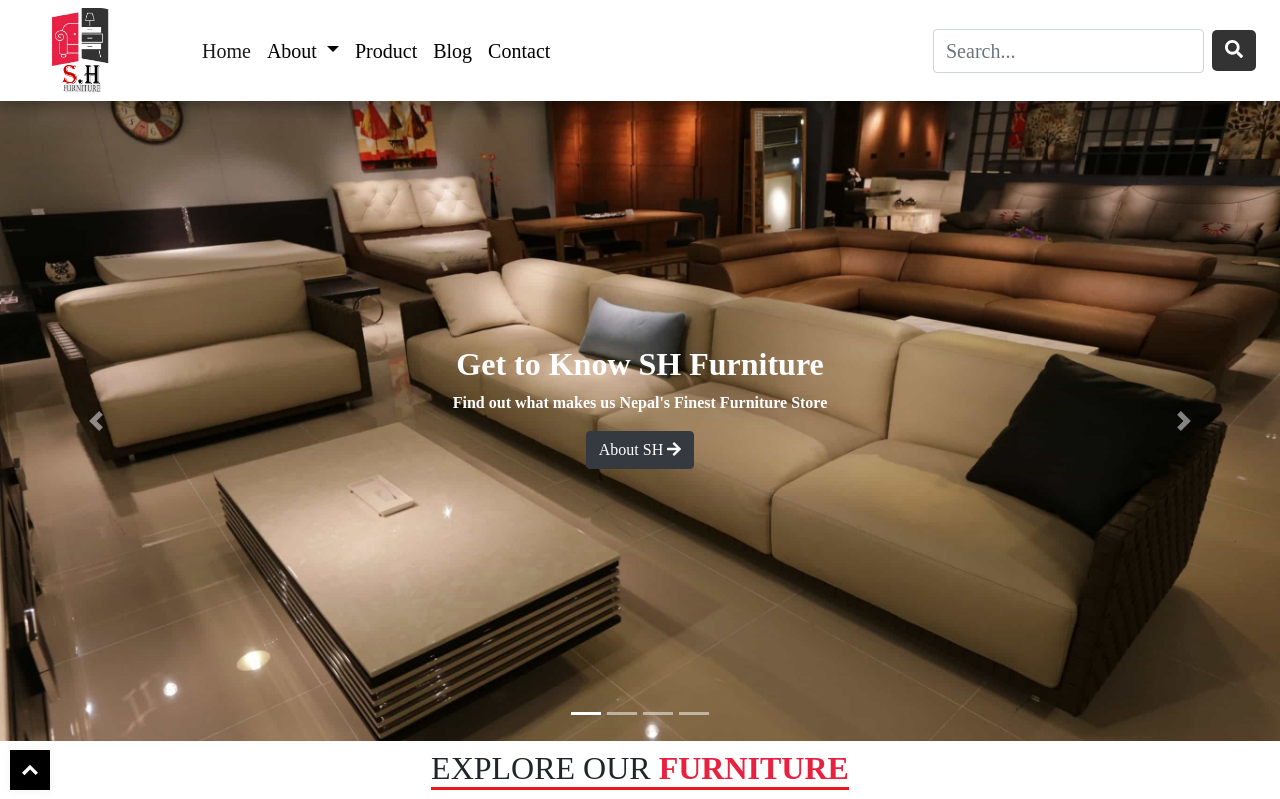
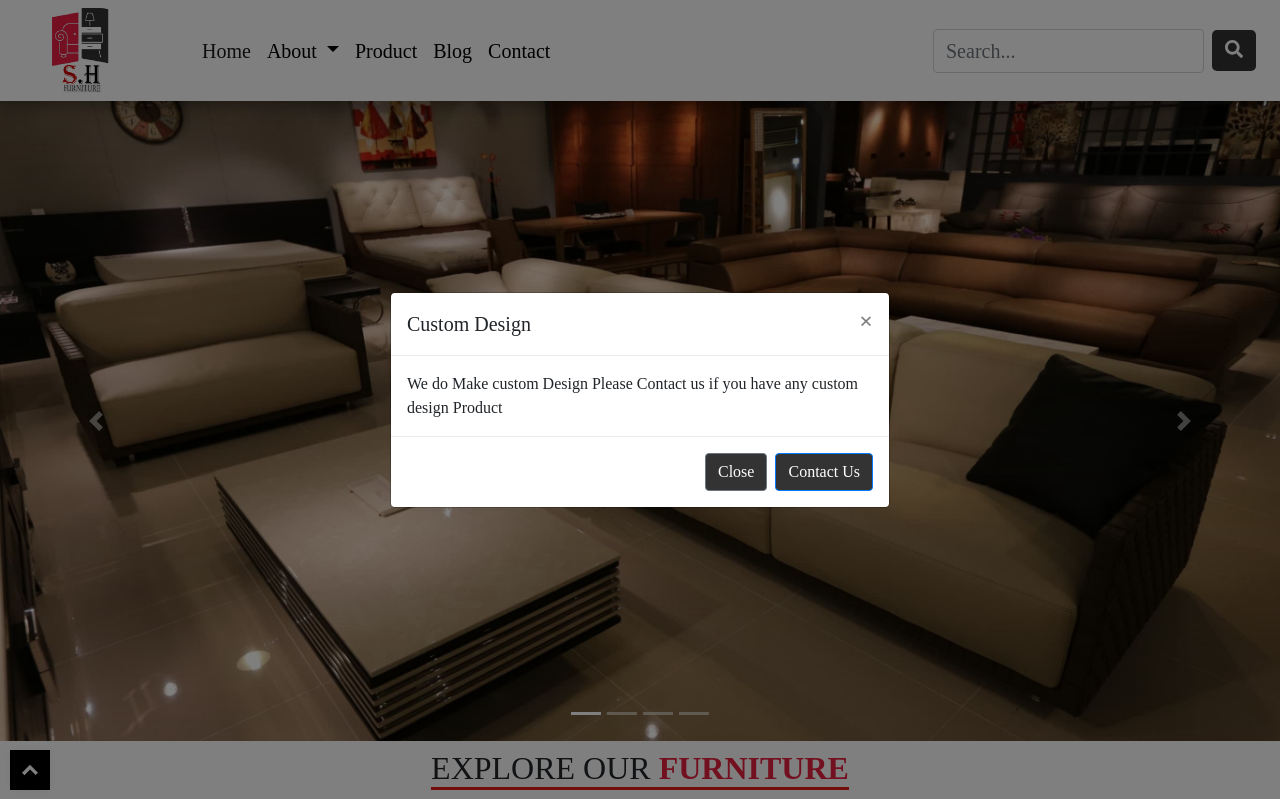
Before and after one commit to pujanrajrai/shf, a Django app: page / in a window 1280 px wide. Shown: the top 799 px of the page. Run offline with Django 3.2, Linux system fonts and the light colour scheme; data comes from the database, SQL or seed files in the repository; both versions use the stored data as it was after the commit; some libraries are stand-ins or nearby versions; some web fonts are replaced; grey boxes are pictures that could not be loaded.

Commit message:
messenger

```diff
--- a/blog/views.py
+++ b/blog/views.py
@@ -1,6 +1,7 @@
 from django.core.paginator import Paginator
 from django.shortcuts import render
 from .models import Blog
+
 
 # Create your views here.
 
@@ -17,6 +18,6 @@ def blogs(request):
 
 
 def blog_details(request, slug):
-    blog = Blog.objects.filter(slug=slug)
-    context = {'blogs': blog}
+    blog = Blog.objects.get(slug=slug)
+    context = {'blogs': blog, 'slug': slug}
     return render(request, 'blog/blog_details.html', context)
--- a/furniture/settings.py
+++ b/furniture/settings.py
@@ -38,6 +38,8 @@ INSTALLED_APPS = [
     'django.contrib.messages',
     'django.contrib.staticfiles',
 ]
+LOGIN_REDIRECT_URL = 'home'
+
 
 DJANGO_APPS = [
     'accounts',
--- a/home/templates/home/base.html
+++ b/home/templates/home/base.html
@@ -18,16 +18,45 @@
     <link href="{% static 'website/assets/circle.png' %}" rel="icon"/>
     <!-- Owl carousel css cdn for slider -->
     <link href="{% static 'website/css/owl-carousel.css' %}" rel="stylesheet"/>
-    {% block csslink%}
+    {% block csslink %}
 
     {% endblock %}
     <title>{% block title %}{% endblock %}</title>
     {% block css %}
     {% endblock %}
+
+
 </head>
 
 <body>
+<!-- Messenger Chat Plugin Code -->
+<div id="fb-root"></div>
 
+<!-- Your Chat Plugin code -->
+<div id="fb-customer-chat" class="fb-customerchat">
+</div>
+
+<script>
+    var chatbox = document.getElementById('fb-customer-chat');
+    chatbox.setAttribute("page_id", "107654817734398");
+    chatbox.setAttribute("attribution", "biz_inbox");
+
+    window.fbAsyncInit = function () {
+        FB.init({
+            xfbml: true,
+            version: 'v12.0'
+        });
+    };
+
+    (function (d, s, id) {
+        var js, fjs = d.getElementsByTagName(s)[0];
+        if (d.getElementById(id)) return;
+        js = d.createElement(s);
+        js.id = id;
+        js.src = 'https://connect.facebook.net/en_US/sdk/xfbml.customerchat.js';
+        fjs.parentNode.insertBefore(js, fjs);
+    }(document, 'script', 'facebook-jssdk'));
+</script>
 <!-- <div class="mt-2 text-center h-5 bg-secondary text-white">
   <p>SH FURNITURE</p><p> &#9742; 081-542182, <i class="fas fa-phone mr-3"></i>+977 9858021500</p>
 </div> -->
@@ -43,9 +72,9 @@
 {% endif %}
 
 <nav class="navbar navbar-expand-lg navbar-light bg-white sticky-top">
-
-    <img src="{% static 'website/assets/logo.png' %}" style="object-fit: cover;" height="85" width="130"
-         alt="SH Furniture">
+    <a href="{% url 'home:home' %}"> <img src="{% static 'website/assets/logo.png' %}" style="object-fit: cover;"
+                                          height="85" width="130"
+                                          alt="SH Furniture"></a>
     <button class="navbar-toggler" type="button" data-toggle="collapse" data-target="#navbarSupportedContent"
             aria-controls="navbarSupportedContent" aria-expanded="false" aria-label="Toggle navigation">
         <span class="navbar-toggler-icon"></span>
--- a/home/templates/home/home.html
+++ b/home/templates/home/home.html
@@ -25,7 +25,7 @@
                     <div class="carousel-caption d-none d-md-block">
                         <h2 class="text-white"><b>Get to Know SH Furniture</b></h2>
                         <p class="text-white"><b>Find out what makes us Nepal's Finest Furniture Store</b></p>
-                        <a class="btn btn-dark text-white" target="_blank" href="{% url 'home:about_us' %}" role="button"> About
+                        <a class="btn btn-dark text-white" href="{% url 'home:about_us' %}" role="button"> About
                             SH <i class="fas fa-arrow-right"></i></a>
 
                     </div>
@@ -36,7 +36,7 @@
                     <div class="carousel-caption d-none d-md-block">
                         <h2 class="text-dark"><b>Deliver Quality Products</b></h2>
                         <p class="text-dark"><b>SH Furniture aims in the production of the quality products.</b></p>
-                        <a class="btn btn-dark text-white" target="_blank" href="{% url 'home:about_us' %}" role="button"> About
+                        <a class="btn btn-dark text-white" href="{% url 'home:about_us' %}" role="button"> About
                             SH <i class="fas fa-arrow-right"></i></a>
 
 
@@ -48,7 +48,7 @@
                     <div class="carousel-caption d-none d-md-block">
                         <h2 class="text-white"><b>Meet The Clients Requirements</b></h2>
                         <p class="text-white"><b>Client satisfaction is our ultimate target.</b></p>
-                        <a class="btn btn-dark text-white" target="_blank" href="{% url 'home:about_us' %}" role="button"> About
+                        <a class="btn btn-dark text-white" href="{% url 'home:about_us' %}" role="button"> About
                             SH <i class="fas fa-arrow-right"></i></a>
 
 
@@ -60,7 +60,7 @@
                     <div class="carousel-caption d-none d-md-block">
                         <h2 class="text-dark"><b>Produce Trustworthy & Durable Product</b></h2>
                         <p class="text-dark"><b>Products of the company are reliable and sustainable.</b></p>
-                        <a class="btn btn-dark text-white" target="_blank" href="{% url 'home:about_us' %}" role="button"> About
+                        <a class="btn btn-dark text-white" href="{% url 'home:about_us' %}" role="button"> About
                             SH <i class="fas fa-arrow-right"></i></a>
 
 
@@ -148,7 +148,7 @@
                 {% for product in products %}
                     <div class="product mr-2">
                         <div class="product-img">
-                            <a href="" class="image">
+                            <a href="{% url 'product:product_details' product.slug %}" class="image">
                                 <img class="img-thumbnail pic-1"
                                      src="{{ product.thumbnail_image.url }}">
                                 <img class="img-thumbnail pic-2"
@@ -159,10 +159,10 @@
 
                         </div>
                         <div class="content">
-                            <p class="card-text title"><a href="">
+                            <p class="card-text title"><a href="{% url 'product:product_details' product.slug %}">
                                 {{ product.name|slice:"15" }}{% if product.name|length > 15 %}...{% endif %}</a>
                             </p>
-                            <span class="category"><a href="">{{ product.category }}</a></span>
+                            <span class="category">{{ product.category }}</span>
                         </div>
                     </div>
                 {% endfor %}
@@ -189,13 +189,14 @@
                         <div class="blog-card col-md-4 mb-4">
                             <div class="bg-image hover-overlay ripple shadow-1-strong rounded mb-4"
                                  data-ripple-color="light">
-                                <img src="{{ blog.thumbnail_image.url }}" class="w-100"/>
+                                <a href="{% url 'blogs:blog_details' blog.slug %}"> <img
+                                        src="{{ blog.thumbnail_image.url }}" class="w-100"/></a>
                             </div>
                             <h5>{{ blog.name|slice:"30" }}{% if blog.name|length > 30 %}......{% endif %}</h5>
                             <p>
                                 {{ blog.desc|safe|slice:"120" }}{% if blog.desc|length > 30 %}......{% endif %}
                             </p>
-                            <a class="read-btn mt-4 text-dark" href="{% url 'blogs:all_blogs' %}"> <strong>Read
+                            <a class="read-btn mt-4 text-dark" href="{% url 'blogs:blog_details' blog.slug %}"> <strong>Read
                                 More </strong><i
                                     class="fas fa-arrow-right"></i></a>
                         </div>
@@ -354,6 +355,26 @@
             </div>
             <!-- Grid row -->
         </div>
+        <div class="modal fade" id="exampleModalCenter" tabindex="-1" role="dialog"
+             aria-labelledby="exampleModalCenterTitle" aria-hidden="true">
+            <div class="modal-dialog modal-dialog-centered" role="document">
+                <div class="modal-content">
+                    <div class="modal-header">
+                        <h5 class="modal-title" id="exampleModalLongTitle">Custom Design</h5>
+                        <button type="button" class="close" data-dismiss="modal" aria-label="Close">
+                            <span aria-hidden="true">&times;</span>
+                        </button>
+                    </div>
+                    <div class="modal-body">
+                        We do Make custom Design Please Contact us if you have any custom design Product
+                    </div>
+                    <div class="modal-footer">
+                        <button type="button" class="btn btn-secondary" data-dismiss="modal">Close</button>
+                        <a href="/#contact" class="btn btn-primary" id="contactusbtn">Contact Us</a>
+                    </div>
+                </div>
+            </div>
+        </div>
     </section>
     <!-- End Contact Section -->
 
@@ -423,4 +444,10 @@
             })
         })
     </script>
+    <script>
+        $('.modal').modal('show');
+        $("#contactusbtn").click(function () {
+            $('.modal').modal('hide');
+        });
+    </script>
 {% endblock %}
--- a/product/forms.py
+++ b/product/forms.py
@@ -12,7 +12,7 @@ class ProductInquiryForm(forms.ModelForm):
         phone_number = self.cleaned_data.get('phone_number')
         name = self.cleaned_data.get('name')
         address = self.cleaned_data.get('address')
-        quantity = self.cleaned_data.get('quantity'),
+        import pdb;pdb.set_trace()
         if len(phone_number) != 10:
             self._errors['phone_number'] = self.error_class([
                 'Phone Number should be of 10 character'])
```
Also changed, not shown: blog/templates/blog/blog_details.html (+26 -14 lines), product/templates/product/product_details.html (+14 -4 lines), db.sqlite3.
